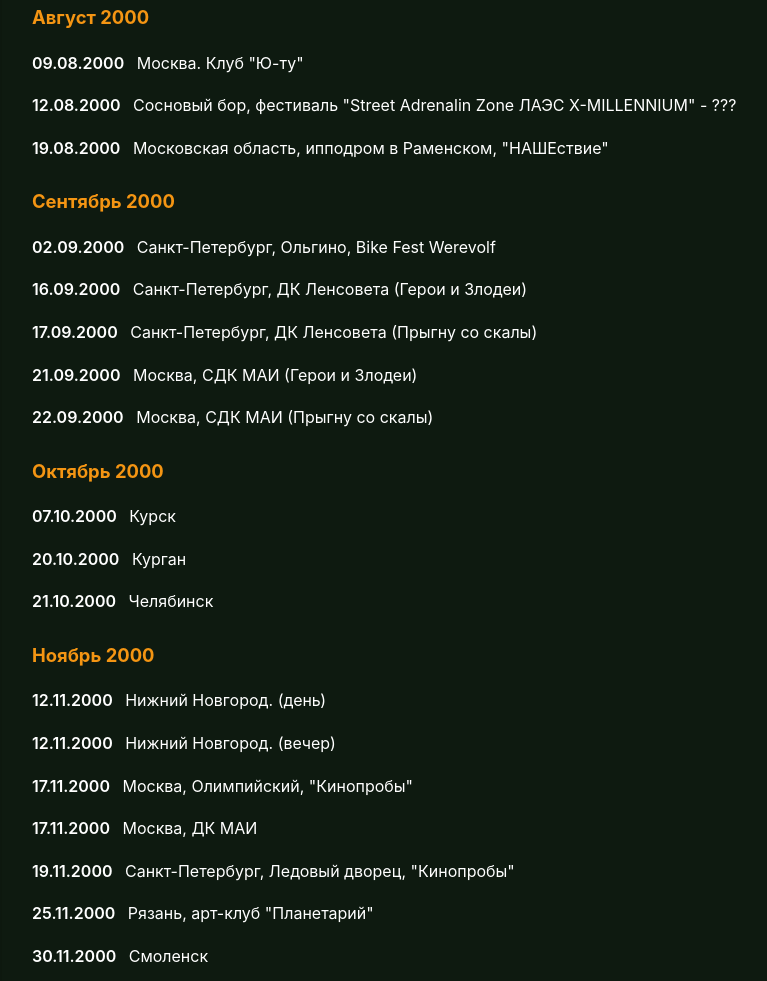
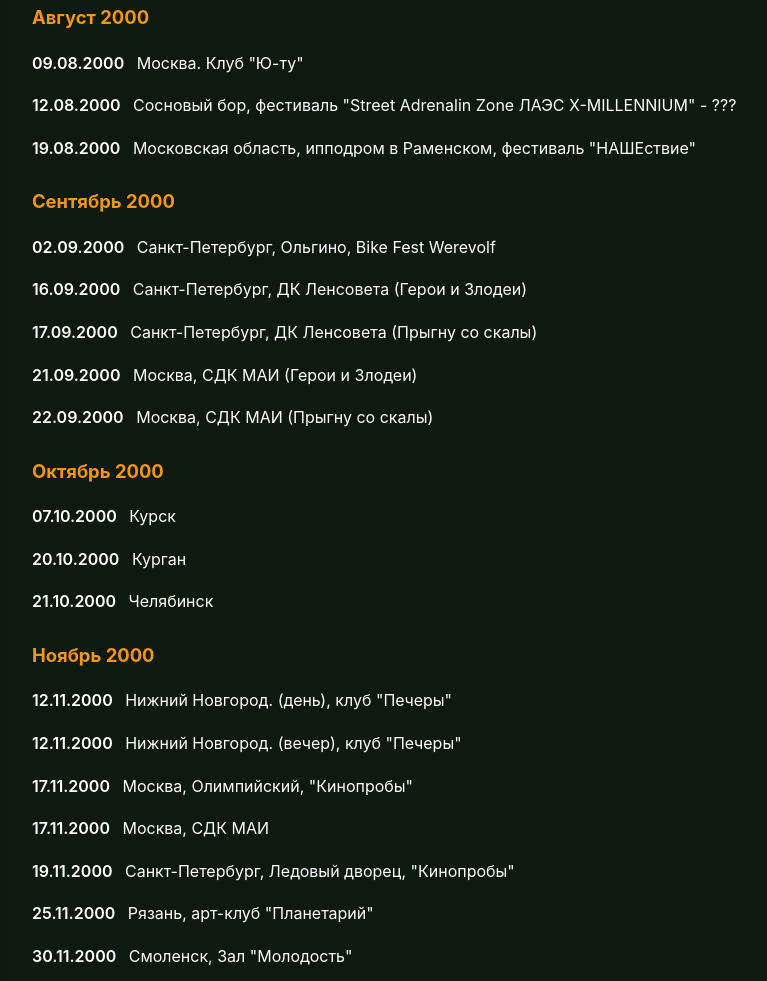
Before and after one commit to liravic22/liravic22.github.io, a plain HTML site: page index.html in a window 1280 px wide. Shown: the part 10232-11213 px from the top of the page, without its empty margins (198-965 px from the left). Drawn offline with Linux system fonts and the light colour scheme.

Commit message:
Update index.html

```diff
--- a/index.html
+++ b/index.html
@@ -1067,7 +1067,7 @@
       </li>
       <li>
         <span class="event-date">19.08.2000</span>
-        <a href="#" class="event-link" target="_blank">Московская область, ипподром в Раменском, &quot;НАШЕствие&quot;</a>
+        <a href="#" class="event-link" target="_blank">Московская область, ипподром в Раменском, фестиваль &quot;НАШЕствие&quot;</a>
       </li>
     </ul>
     <h3 class="month-title">Сентябрь 2000</h3>
@@ -1112,11 +1112,11 @@
     <ul class="events-list">
       <li>
         <span class="event-date">12.11.2000</span>
-        <a href="#" class="event-link" target="_blank">Нижний Новгород. (день)</a>
+        <a href="#" class="event-link" target="_blank">Нижний Новгород. (день), клуб &quot;Печеры&quot;</a>
       </li>
       <li>
         <span class="event-date">12.11.2000</span>
-        <a href="#" class="event-link" target="_blank">Нижний Новгород. (вечер)</a>
+        <a href="#" class="event-link" target="_blank">Нижний Новгород. (вечер), клуб &quot;Печеры&quot;</a>
       </li>
       <li>
         <span class="event-date">17.11.2000</span>
@@ -1124,7 +1124,7 @@
       </li>
       <li>
         <span class="event-date">17.11.2000</span>
-        <a href="#" class="event-link" target="_blank">Москва, ДК МАИ</a>
+        <a href="#" class="event-link" target="_blank">Москва, СДК МАИ</a>
       </li>
       <li>
         <span class="event-date">19.11.2000</span>
@@ -1136,7 +1136,7 @@
       </li>
       <li>
         <span class="event-date">30.11.2000</span>
-        <a href="#" class="event-link" target="_blank">Смоленск</a>
+        <a href="#" class="event-link" target="_blank">Смоленск, Зал &quot;Молодость&quot;</a>
       </li>
     </ul>
     <h3 class="month-title">Декабрь 2000</h3>
@@ -1270,7 +1270,7 @@
     <ul class="events-list">
       <li>
         <span class="event-date">07.04.2001</span>
-        <a href="#" class="event-link" target="_blank">премия FUZZ</a>
+        <a href="#" class="event-link" target="_blank">Санкт-Петербург, ДС "Юбилейный", премия "FUZZ"</a>
       </li>
       <li>
         <span class="event-date">26.04.2001</span>
```
